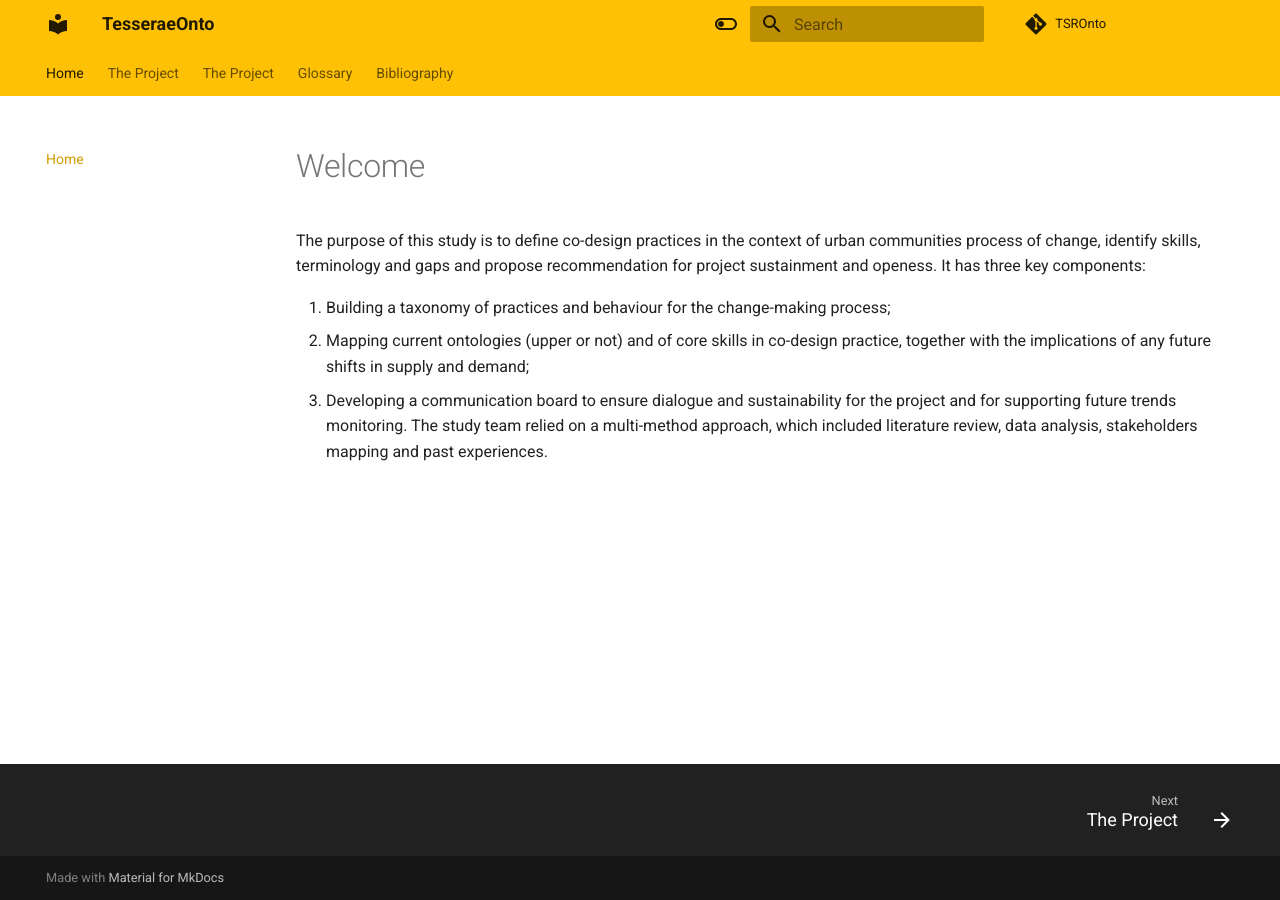
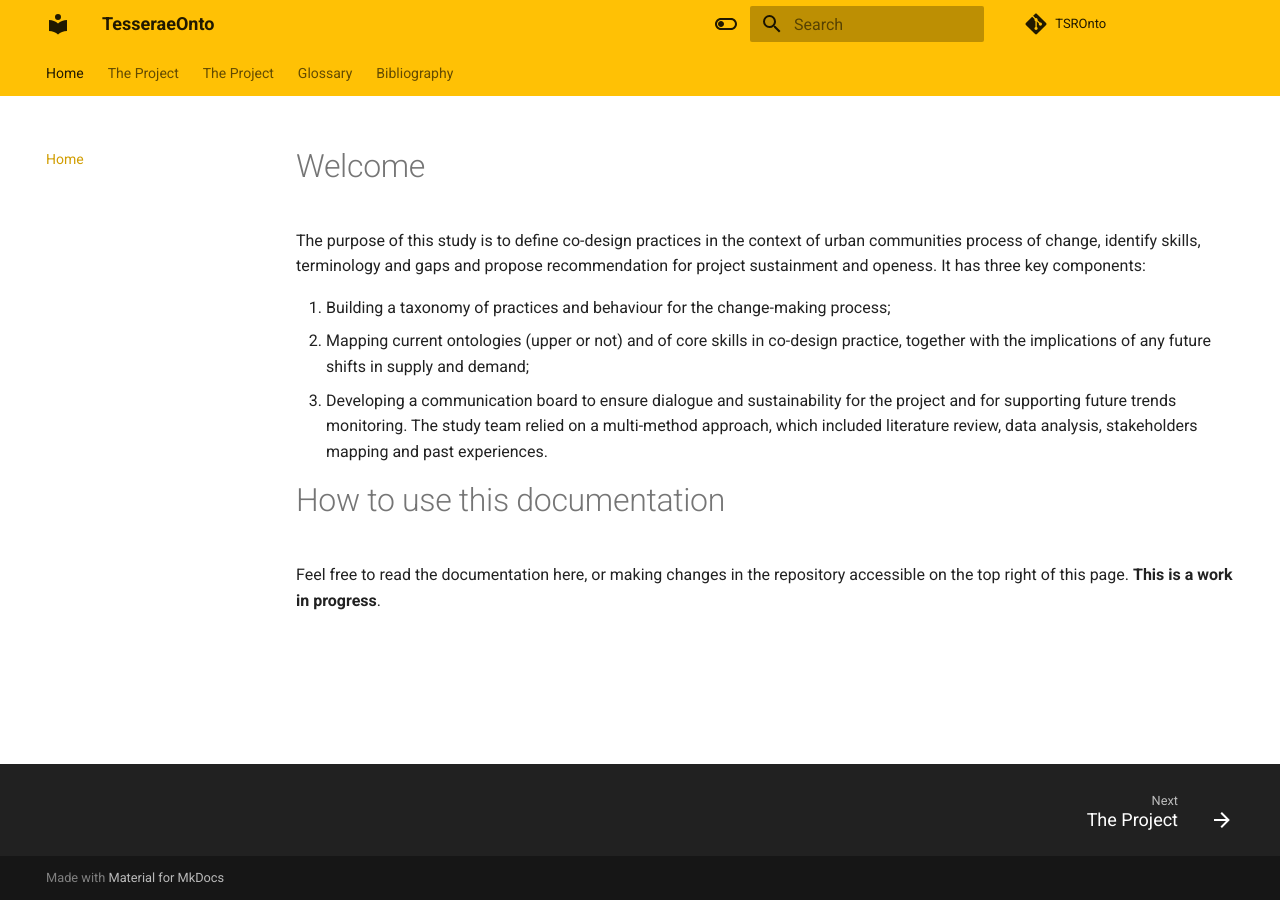
Before and after one commit to TSRProject/TSROnto, an MkDocs documentation site: the page built from docs/welcome.md, in a window 1280 px wide. Built offline with MkDocs 1.6.1 and Material for MkDocs 9.7.7, drawn with Linux system fonts in a browser that asks for light colours; comment, search, counter and statistics services are not loaded; the version menu is left out.

Commit message:
Update welcome.md

```diff
--- a/docs/welcome.md
+++ b/docs/welcome.md
@@ -7,3 +7,8 @@ and propose recommendation for project sustainment and openess. It has three key
 shifts in supply and demand;
 3. Developing a communication board to ensure dialogue and sustainability for the project and for supporting future trends monitoring.
 The study team relied on a multi-method approach, which included literature review, data analysis, stakeholders mapping and past experiences.
+
+
+# How to use this documentation
+Feel free to read the documentation here, or making changes in the repository accessible on the top right of this page.
+**This is a work in progress**.
```
